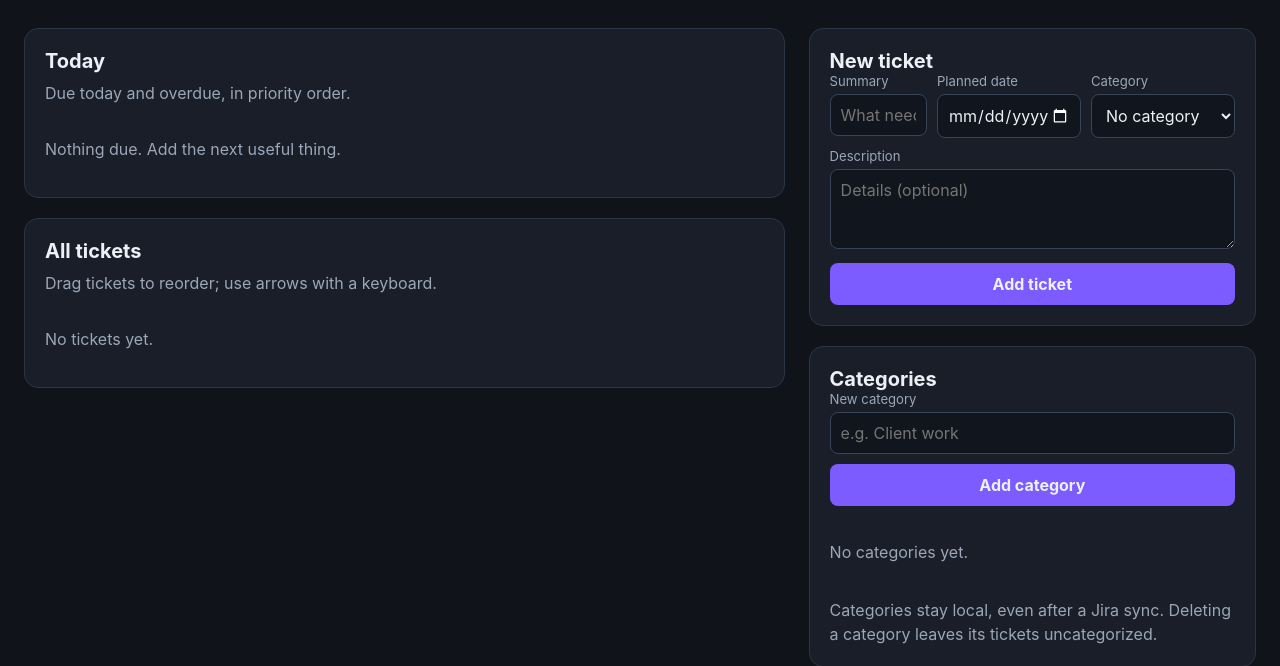
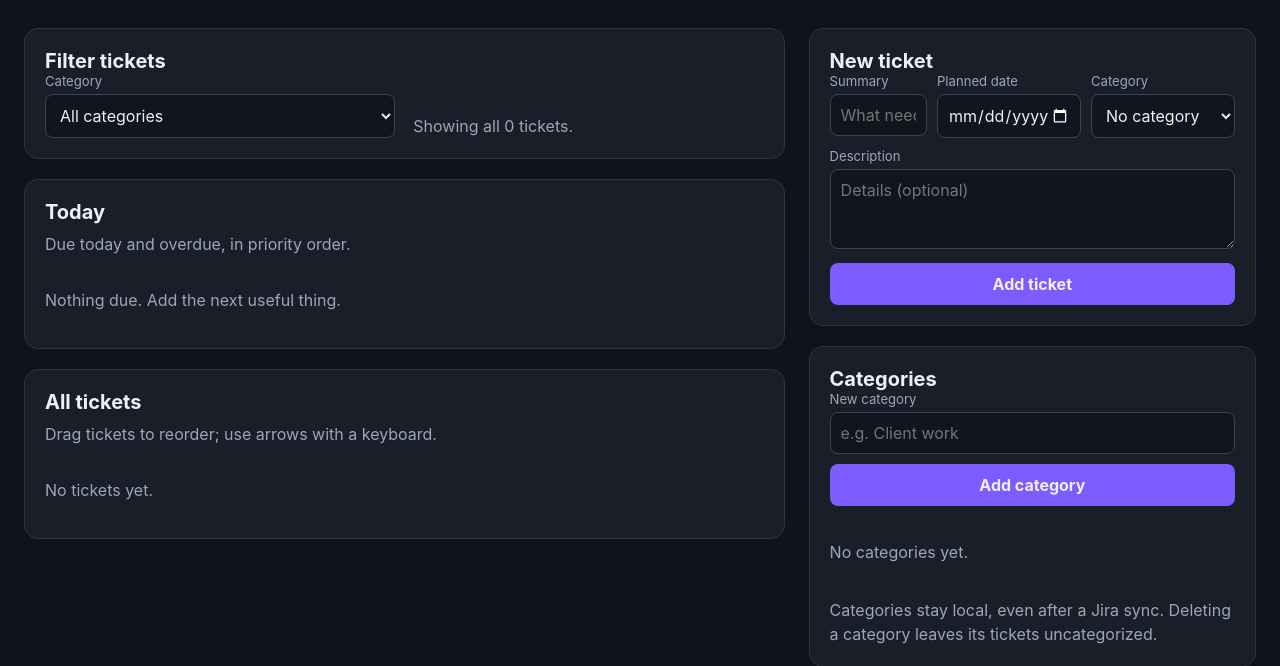
Before and after one commit to johannes-qvarford/work-tickets, a FastAPI app: page / in a window 1280 px wide. Shown: the part 130-796 px from the top of the page. Run offline with FastAPI, Linux system fonts and the light colour scheme.

Commit message:
Add client-side category filtering

```diff
--- a/work_tickets/templates/index.html
+++ b/work_tickets/templates/index.html
@@ -91,6 +91,10 @@
     .notice.error { border-color:#a84f5f; }
     .notice.success { border-color:#3c9567; }
     .empty { padding:18px 0; color:var(--muted); }
+    .category-filter-panel { margin-bottom:20px; }
+    .category-filter-controls { display:flex; align-items:end; flex-wrap:wrap; gap:12px 18px; }
+    .category-filter-controls label { flex:1 1 14rem; max-width:26rem; }
+    .category-filter-status { flex:1 1 14rem; margin:0; }
     .ticket-details { margin-top:14px; padding-top:12px; border-top:1px solid var(--border); }
     .ticket-details > summary { color:#cbd5e2; cursor:pointer; font-size:.88rem; font-weight:700; }
     .details-content { display:grid; gap:14px; margin-top:12px; }
@@ -155,6 +159,20 @@
     <div id="move-status" class="sr-only" role="status" aria-live="polite"></div>
     <div class="grid">
       <main>
+        <section class="panel category-filter-panel" aria-labelledby="category-filter-heading">
+          <h2 id="category-filter-heading">Filter tickets</h2>
+          <div class="category-filter-controls">
+            <label>
+              <span class="field-label">Category</span>
+              <select id="category-filter" aria-controls="ticket-lists">
+                <option value="">All categories</option>
+                {% for category in categories %}<option value="{{ category.id }}">{{ category.name }}</option>{% endfor %}
+              </select>
+            </label>
+            <p id="category-filter-status" class="muted category-filter-status" role="status" aria-live="polite">
+            </p>
+          </div>
+        </section>
         {% include "ticket_lists.html" %}
       </main>
       <aside>
@@ -275,6 +293,8 @@
 
         const status = document.getElementById("move-status");
         const actionStatus = document.getElementById("action-status");
+        const categoryFilter = document.getElementById("category-filter");
+        const categoryFilterStatus = document.getElementById("category-filter-status");
 
         function announce(message) {
           if (status) status.textContent = message;
@@ -286,6 +306,38 @@
           actionStatus.className = `panel notice ${kind}`;
           actionStatus.setAttribute("role", kind === "error" ? "alert" : "status");
           actionStatus.textContent = message;
+        }
+
+        function applyCategoryFilter() {
+          const selectedCategory = categoryFilter?.value ?? "";
+          const sections = [...document.querySelectorAll("#ticket-lists [data-ticket-section]")];
+          let totalTickets = 0;
+          let visibleTickets = 0;
+
+          sections.forEach((section) => {
+            const tickets = [...section.querySelectorAll("[data-filterable-ticket]")];
+            let sectionVisibleTickets = 0;
+            tickets.forEach((ticket) => {
+              const visible = !selectedCategory || ticket.dataset.categoryId === selectedCategory;
+              ticket.hidden = !visible;
+              if (visible) sectionVisibleTickets += 1;
+              if (section.dataset.ticketSection === "all") {
+                totalTickets += 1;
+                if (visible) visibleTickets += 1;
+              }
+            });
+            const emptyMessage = section.querySelector("[data-filter-empty]");
+            if (emptyMessage) {
+              emptyMessage.hidden = tickets.length === 0 || sectionVisibleTickets > 0;
+            }
+          });
+
+          if (categoryFilterStatus) {
+            const categoryName = categoryFilter?.selectedOptions[0]?.textContent ?? "this category";
+            categoryFilterStatus.textContent = selectedCategory
+              ? `Showing ${visibleTickets} of ${totalTickets} tickets in ${categoryName}.`
+              : `Showing all ${totalTickets} tickets.`;
+          }
         }
 
         function updateMoveControls(container) {
@@ -366,6 +418,7 @@
           const targetElement = document.getElementById(target);
           if (!targetElement || !result.html) throw new Error("The saved view could not be updated.");
           targetElement.outerHTML = result.html;
+          applyCategoryFilter();
           restoreTicketState(ticketId, ticketDetailsOpen, subtaskId, subtaskDetailsOpen);
           if (form.action.endsWith("/tickets")) form.reset();
           announceAction(result.message);
@@ -426,6 +479,7 @@
               throw new Error("The reordered view could not be updated.");
             }
             targetElement.outerHTML = result.html;
+            applyCategoryFilter();
             restoreTicketDetails(openDetails);
             announce(result.message);
             announceAction(result.message);
@@ -595,6 +649,9 @@
             });
           }
         });
+
+        categoryFilter?.addEventListener("change", applyCategoryFilter);
+        applyCategoryFilter();
       })();
     </script>
   </body>
--- a/work_tickets/templates/ticket.html
+++ b/work_tickets/templates/ticket.html
@@ -2,6 +2,8 @@
   id="ticket-{{ ticket.id }}"
   class="ticket{% if ticket.local_completed %} completed{% endif %}"
   data-ticket-id="{{ ticket.id }}"
+  data-filterable-ticket
+  data-category-id="{{ ticket.category_id or '' }}"
   data-top-level-ticket
   draggable="true"
 >
--- a/work_tickets/templates/ticket_lists.html
+++ b/work_tickets/templates/ticket_lists.html
@@ -1,9 +1,14 @@
 <div id="ticket-lists">
-  <section class="panel">
+  <section class="panel" data-ticket-section="today">
     <h2>Today</h2>
     <p class="muted">Due today and overdue, in priority order.</p>
     {% for ticket in today_tickets %}
-    <article class="ticket{% if ticket.local_completed %} completed{% endif %}" data-ticket-id="{{ ticket.id }}">
+    <article
+      class="ticket{% if ticket.local_completed %} completed{% endif %}"
+      data-ticket-id="{{ ticket.id }}"
+      data-filterable-ticket
+      data-category-id="{{ ticket.category_id or '' }}"
+    >
       <div class="ticket-header">
         <div class="ticket-heading">
           <h3>{{ ticket.summary }}</h3>
@@ -33,8 +38,9 @@
       </div>
     </article>
   {% else %}<div class="empty">Nothing due. Add the next useful thing.</div>{% endfor %}
+    <div class="empty" data-filter-empty hidden>No tickets in this category are due.</div>
   </section>
-  <section class="panel section-spaced">
+  <section class="panel section-spaced" data-ticket-section="all">
     <h2>All tickets</h2>
     <p class="muted">Drag tickets to reorder; use arrows with a keyboard.</p>
     <div class="ticket-list" data-tickets>
@@ -43,6 +49,7 @@
       {% set is_last_ticket = loop.last %}
       {% include "ticket.html" %}
       {% else %}<div class="empty">No tickets yet.</div>{% endfor %}
+      <div class="empty" data-filter-empty hidden>No tickets in this category.</div>
     </div>
   </section>
 </div>
```
Also changed, not shown: TODO.md (+1 -1 lines), tests/test_app.py (+35 -0 lines).
